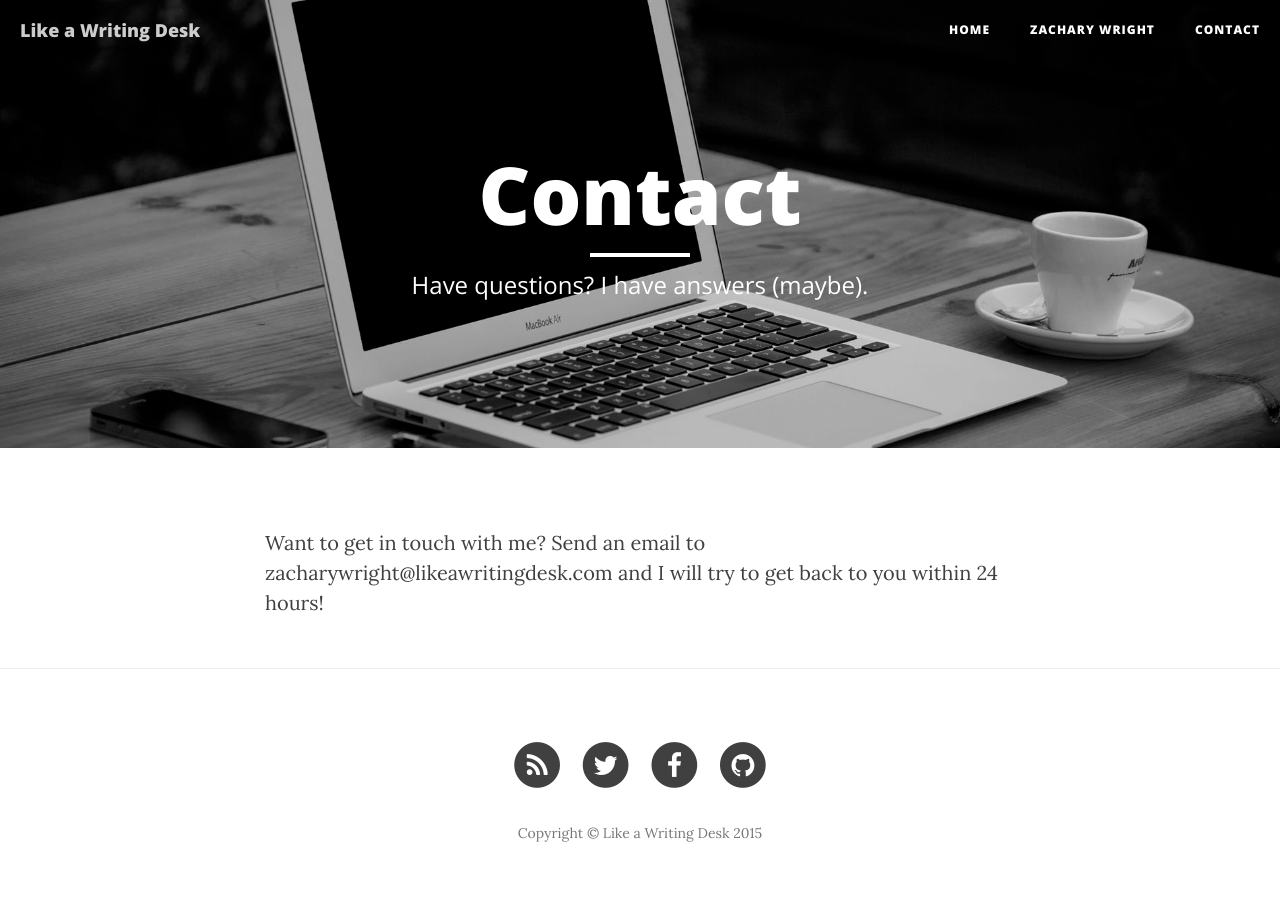
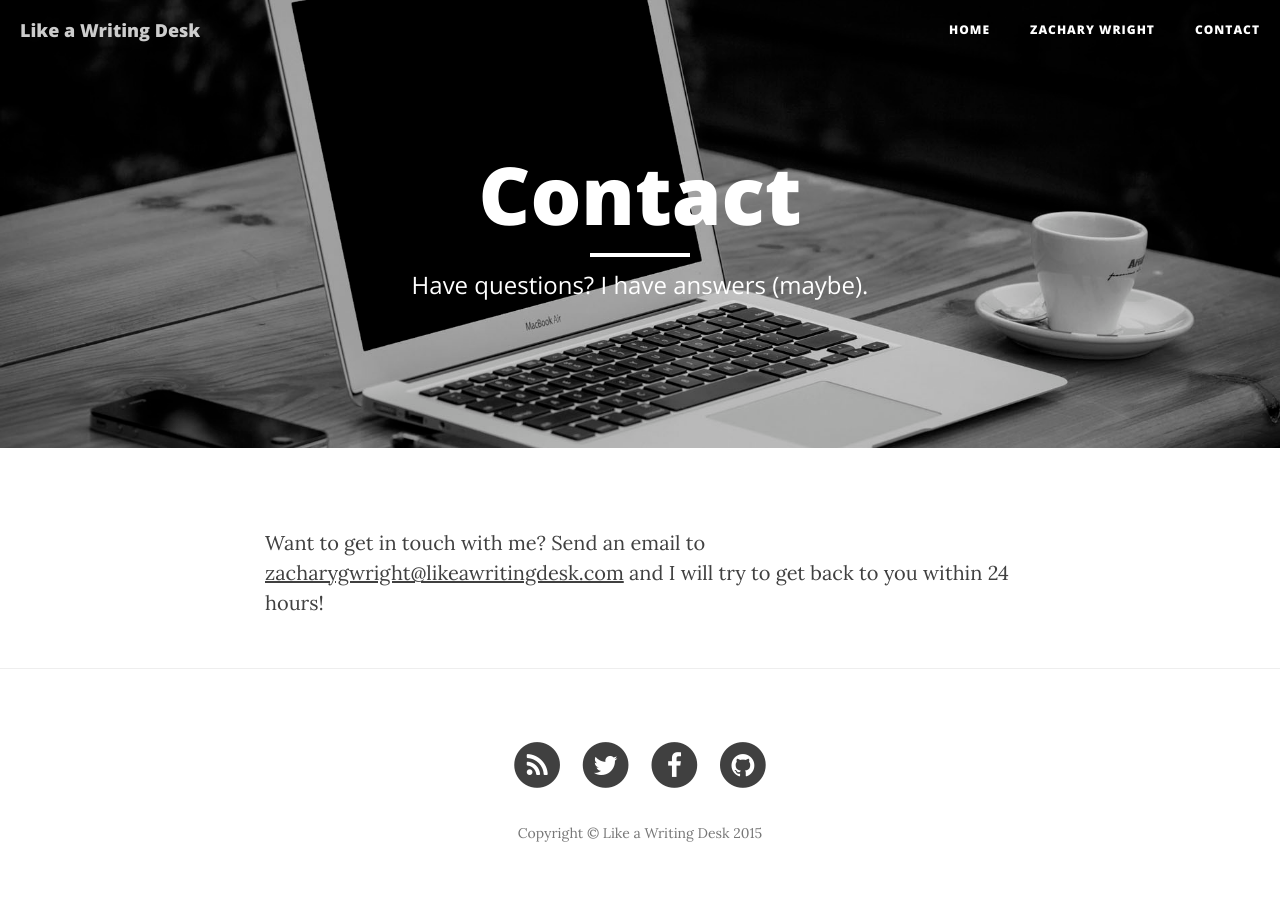
Before and after one commit to zacharyw/like-a-writing-desk, a Jekyll site: the page built from contact.html, in a window 1280 px wide. Built offline with Jekyll 4.4.1, drawn with Linux system fonts in a browser that asks for light colours; nearby versions of some CDN libraries.

Commit message:
Added mailto link

```diff
--- a/contact.html
+++ b/contact.html
@@ -5,4 +5,4 @@ description: "Have questions? I have answers (maybe)."
 header-img: "img/contact-bg.jpg"
 ---
 
-<p>Want to get in touch with me? Send an email to zacharywright@likeawritingdesk.com and I will try to get back to you within 24 hours!</p>
+<p>Want to get in touch with me? Send an email to <a href="mailto:zacharywright@likeawritingdesk.com">zacharygwright@likeawritingdesk.com</a> and I will try to get back to you within 24 hours!</p>
```
